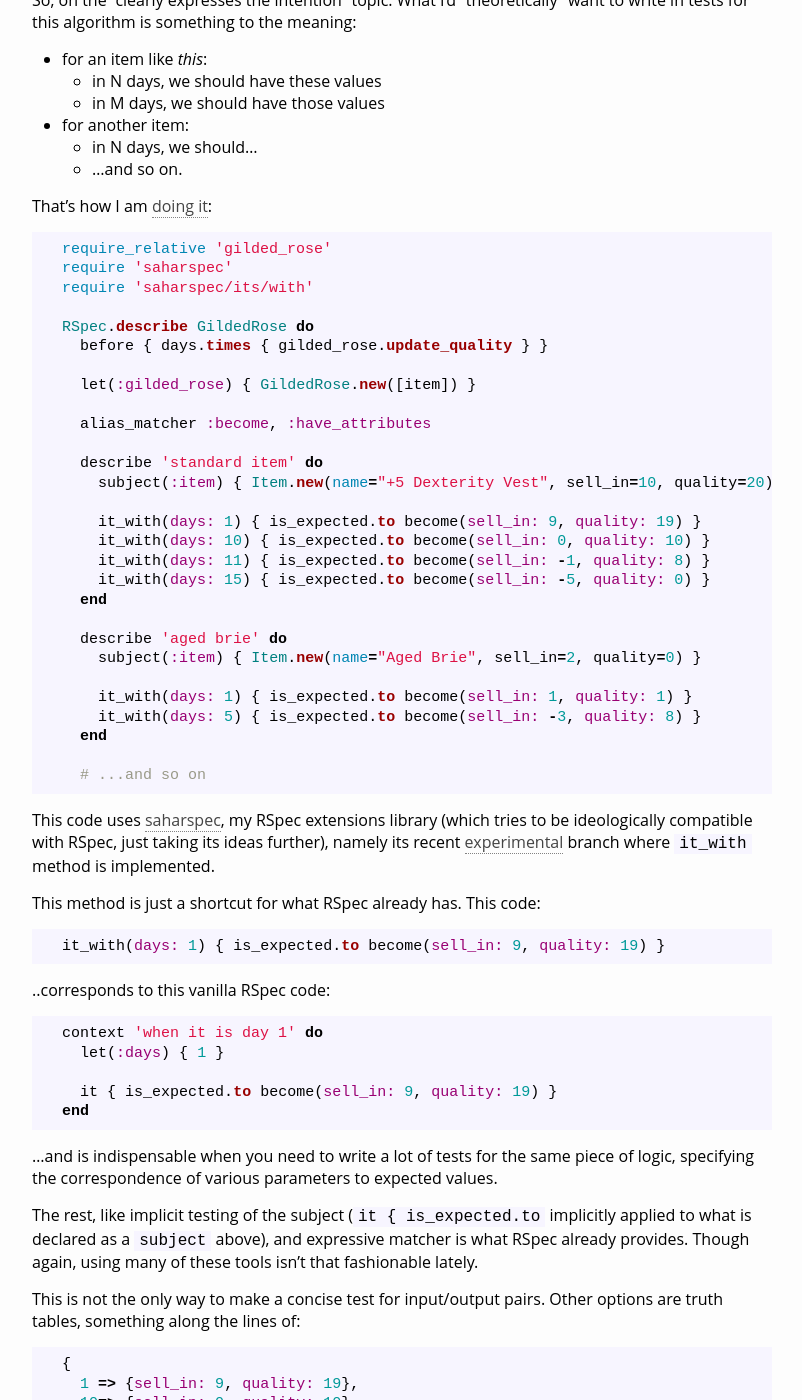
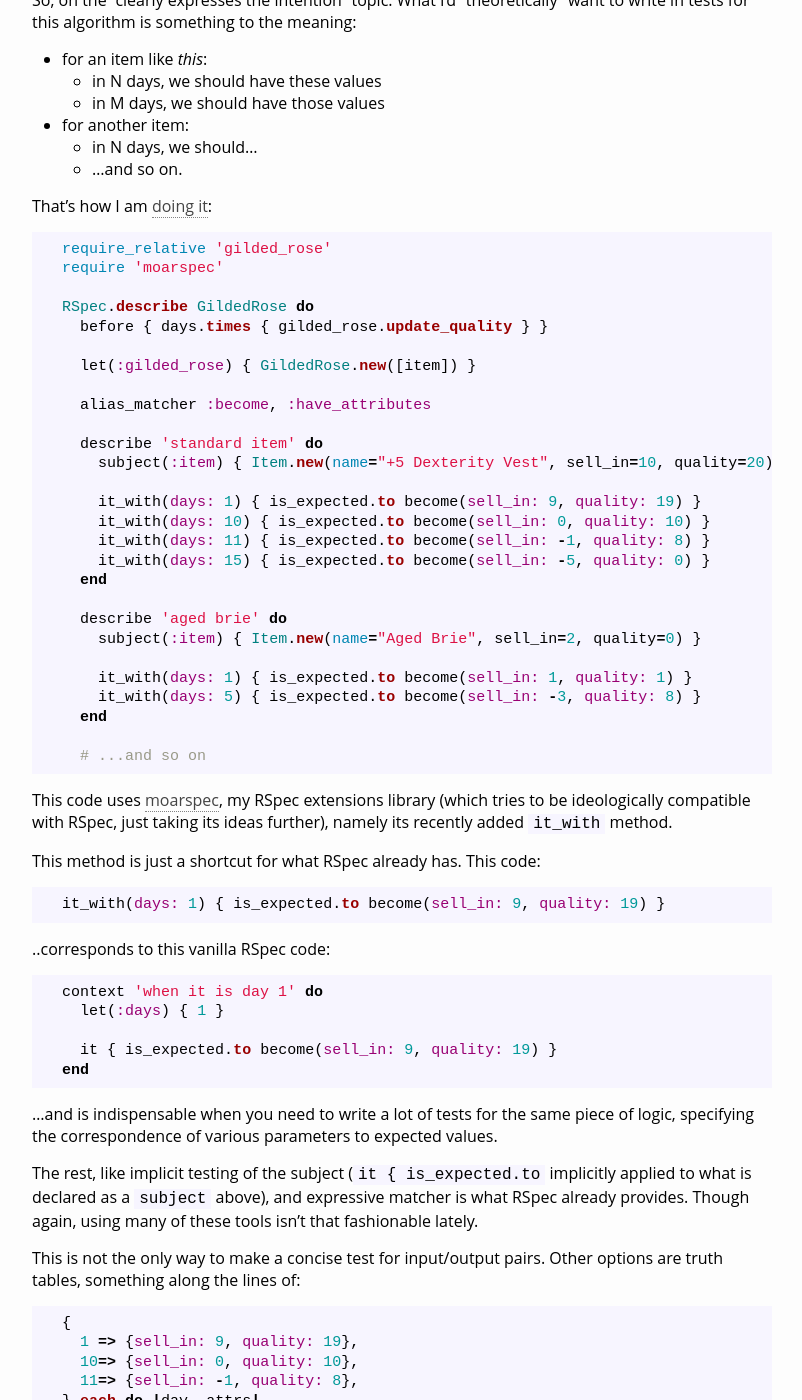
Before and after one commit to zverok/zverok.github.io, a Jekyll site: the page built from _posts/2024-09-19-gilded_rose.md, in a window 1280 px wide and 1400 px high, scrolled down 2139 px. Shown: the whole window, without its empty margins (238-1040 px from the left). Built offline with Jekyll 4.4.1, drawn with Linux system fonts in a browser that asks for light colours; nearby versions of some CDN libraries; comment, search, counter and statistics services are not loaded.

Commit message:
On code, text, and war, week 2

````diff
--- a/_posts/2024-09-19-gilded_rose.md
+++ b/_posts/2024-09-19-gilded_rose.md
@@ -72,8 +72,7 @@ That’s how I am [doing it](https://github.com/zverok/gilded_rose_kata/blob/mai
 
 ```ruby
 require_relative 'gilded_rose'
-require 'saharspec'
-require 'saharspec/its/with'
+require 'moarspec'
 
 RSpec.describe GildedRose do
   before { days.times { gilded_rose.update_quality } }
@@ -100,7 +99,7 @@ RSpec.describe GildedRose do
 
   # ...and so on
 ```
-This code uses [saharspec](https://github.com/zverok/saharspec), my RSpec extensions library (which tries to be ideologically compatible with RSpec, just taking its ideas further), namely its recent [experimental](https://github.com/zverok/saharspec/tree/experimental) branch where `it_with` method is implemented.
+This code uses [moarspec](https://github.com/zverok/moarspec), my RSpec extensions library (which tries to be ideologically compatible with RSpec, just taking its ideas further), namely its recently added `it_with` method.
 
 This method is just a shortcut for what RSpec already has. This code:
 ```ruby
````
Also changed, not shown: index.md (+1 -1 lines), projects.md (+1 -1 lines).
